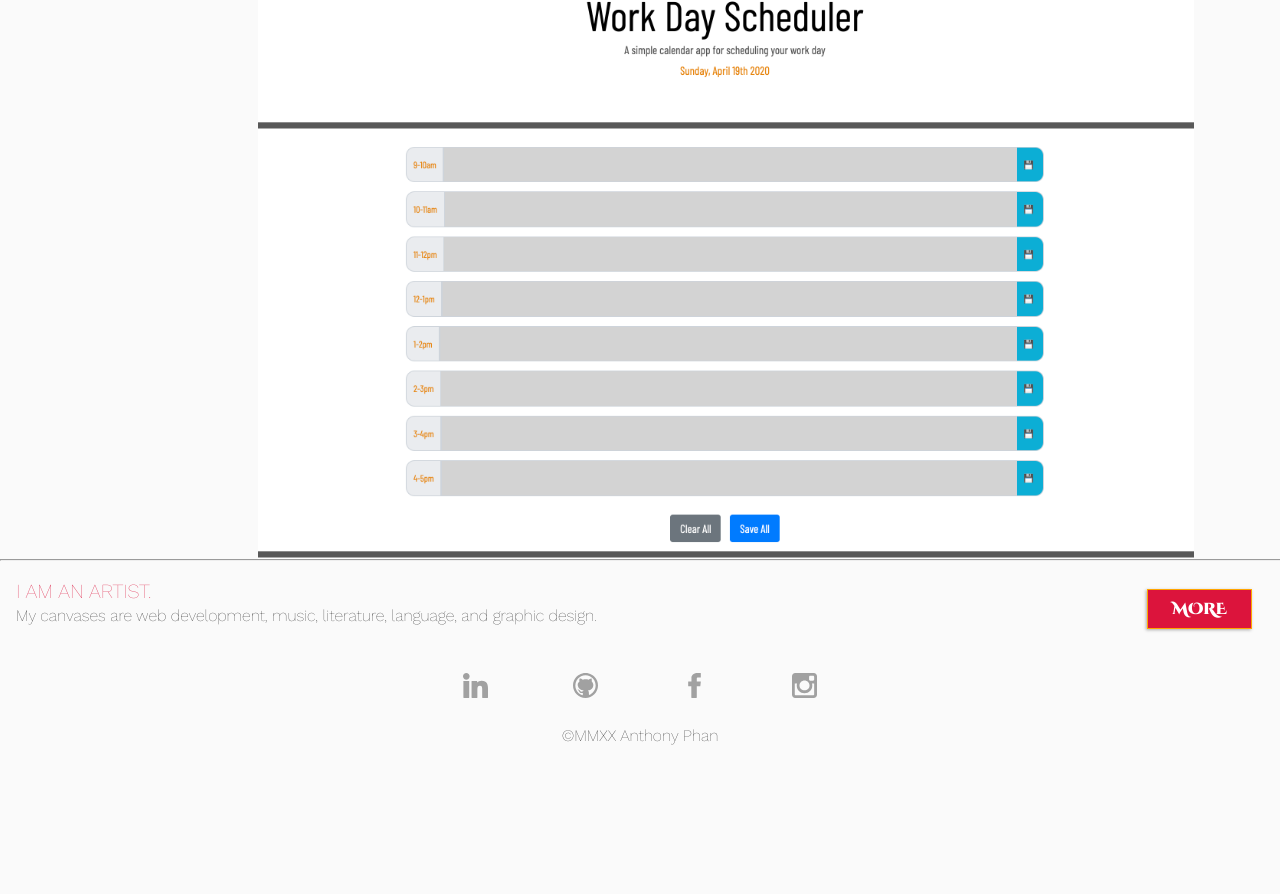
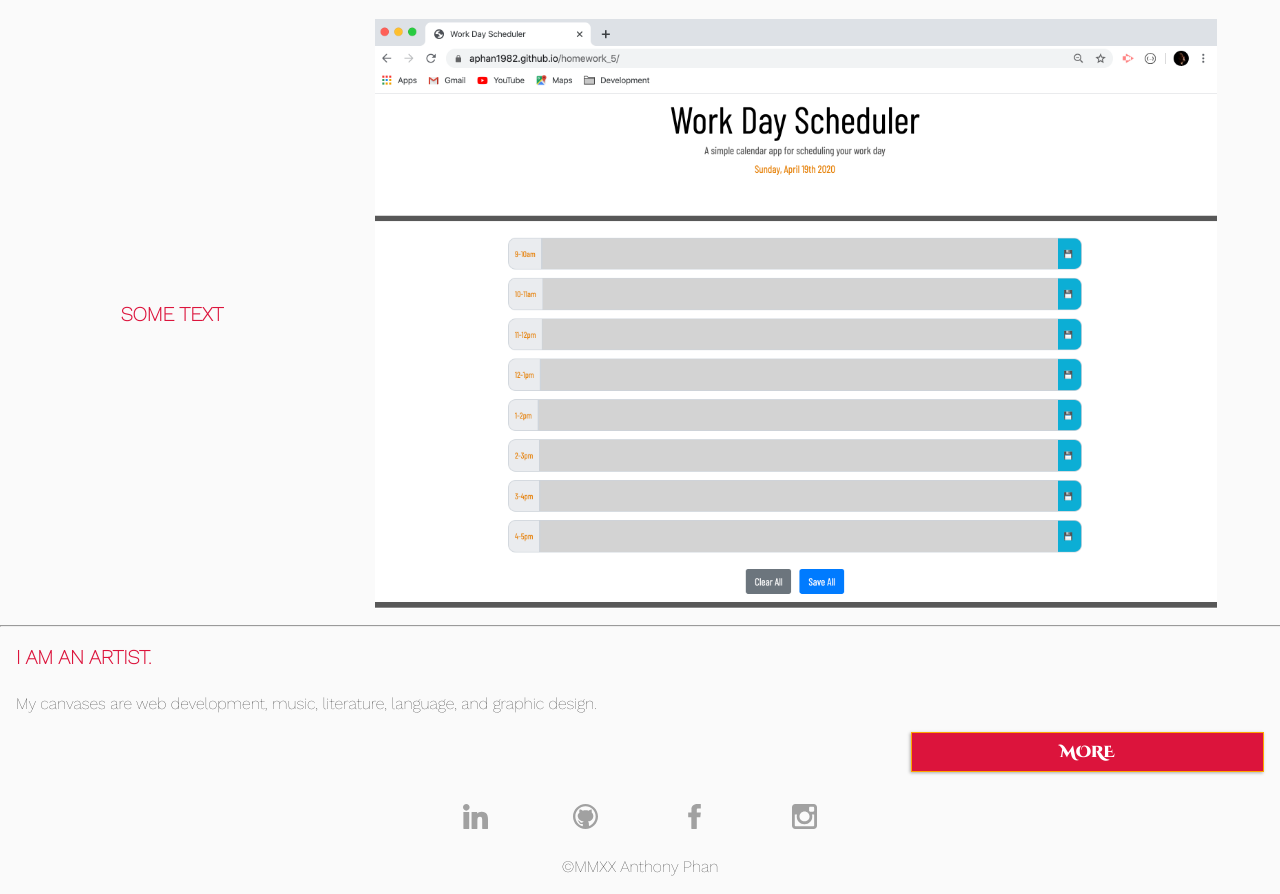
Before and after one commit to aphan1982/homework_8_updated_portfolio, a plain HTML site: page streamlined/index.html in a window 1280 px wide. Shown: the part 1101-1995 px from the top of the page. Before the commit the page ends 1864 px from the top, so only its background shows below. Drawn offline with nearby package versions, Linux system fonts and the light colour scheme.

Commit message:
Fixed inline-block displays and text alignment. Wrapped images with an <a> tag.

```diff
--- a/streamlined/index.html
+++ b/streamlined/index.html
@@ -57,36 +57,46 @@
     <hr>
     <!-- PORTFOLIO -->
     <!-- Celebrity Twin -->
-    <div class="container spaceBetween">
-      <h2 class="emphatic">Some Text</h2>
-      <a href="" class=""><img src="./images/celebrity_twin.png" alt="screenshot of Celebrity Twin web app splashpage"></a>
+    <div class="container marginBottom">
+      <h2 class="emphatic columnSmall">Some Text</h2>
+      <a href="" class="columnBig">
+        <img src="./images/celebrity_twin.png" alt="screenshot of Celebrity Twin web app splashpage">
+      </a>
     </div>
     <!-- Weather Dashboard -->
-    <div class="container spaceBetween">
-      <img src="./images/weather_dashboard.png" alt="screenshot of Phan's Weather Dashboard web app splashpage" class="">
-      <h2 class="emphatic">Some Text</h2>
+    <div class="container marginBottom">
+      <a href="" class="columnBig">
+        <img src="./images/weather_dashboard.png" alt="screenshot of Phan's Weather Dashboard web app splashpage">
+      </a>
+      <h2 class="emphatic columnSmall">Some Text</h2>
     </div>
     <!-- Weekday Scheduler -->
-    <div class="container spaceBetween">
-      <h2 class="emphatic">Some Text</h2>
-      <img src="./images/scheduler.png" alt="screenshot of Weekday Scheduler web app splashpage" class="">
+    <div class="container">
+      <h2 class="emphatic columnSmall">Some Text</h2>
+      <a href="" class="columnBig">
+        <img src="./images/scheduler.png" alt="screenshot of Weekday Scheduler web app splashpage">
+      </a>
     </div>
 
     <hr>
 
     <div class="container" id="aboutSynopsis">
-      <p>
-        <span class="emphatic">I am an artist.</span>
+      <section class="columnBig">
+        <h2 class="emphatic">I am an artist.</h2>
         <br>
         My canvases are web development, music, literature, language, and graphic design.
-      </p>
-      <a href="#" class="button">More</a>
+      </section>
+      <div class="container columnSmall"></div>
+    </div>
+    <div class="container">
+      <div class="container columnBig"></div>
+      <a href="#" class="button columnSmall">More</a>
     </div>
 
     <!-- // FOOTER // -->
     <footer>
       <!-- SOCIAL MEDIA NAV LINKS -->
-      <nav class="container spaceBetween">
+      <nav class="container spaceEvenly">
         <ul>
           <!-- LinkedIn SVG -->
           <li>
--- a/streamlined/style.css
+++ b/streamlined/style.css
@@ -30,9 +30,10 @@ hr {
 }
 
 img {
-  display: inline-block;
+  display: block;
   height: auto;
-  max-width: 65%;
+  margin: auto;
+  max-width: 90%;
 }
 
 li {
@@ -43,11 +44,6 @@ li {
 }
 footer li {
   margin: 0 40px;
-}
-
-p {
-  display: block;
-  width: 100%;
 }
 
 svg {
@@ -66,8 +62,8 @@ svg:hover {
   border: 1px solid orange;
   color: #ffffff;
   display: block;
-  margin: 0.75rem 0.75rem 0.75rem 0;
-  padding: 0.5rem 1.5rem;
+  margin: 0.75rem;
+  padding: 0.5rem 2rem;
   text-decoration: none;
   text-transform: uppercase;
   transition: background-color 0.25s ease-in-out;
@@ -79,9 +75,20 @@ svg:hover {
   box-shadow: -1px 1px 5px rgb(201, 201, 201);
 }
 
+.columnSmall {
+  display: inline-block;
+  margin: auto;
+  text-align: center;
+  width: 25%;
+}
+.columnBig {
+  display: inline-block;
+  width: 75%;
+}
+
 .container {
   display: flex;
-  margin: 0 1rem;
+  margin: 0 1rem 1rem 1rem;
 }
 
 .emphatic {
@@ -98,7 +105,11 @@ svg:hover {
   float: right;
 }
 
-.spaceBetween {
+.marginBottom {
+  margin-bottom: 2.5rem;
+}
+
+.spaceEvenly {
   justify-content: space-evenly;
 }
 
@@ -122,22 +133,6 @@ svg:hover {
 }
 
 /* MEDIA QUERIES   */
-@media screen and (min-width: 900px) {
-  img {
-    max-width: 75%;
-  }
-}
-@media screen and (min-width: 700px) and (max-width: 899px) {
-  img {
-    max-width: 70%;
-  }
-}
-@media screen and (max-width: 469px) {
-  img {
-    max-width: 60%;
-  }
-}
-
 @media screen and (max-width: 415px) {
   li {
     margin-left: 20px;
```
